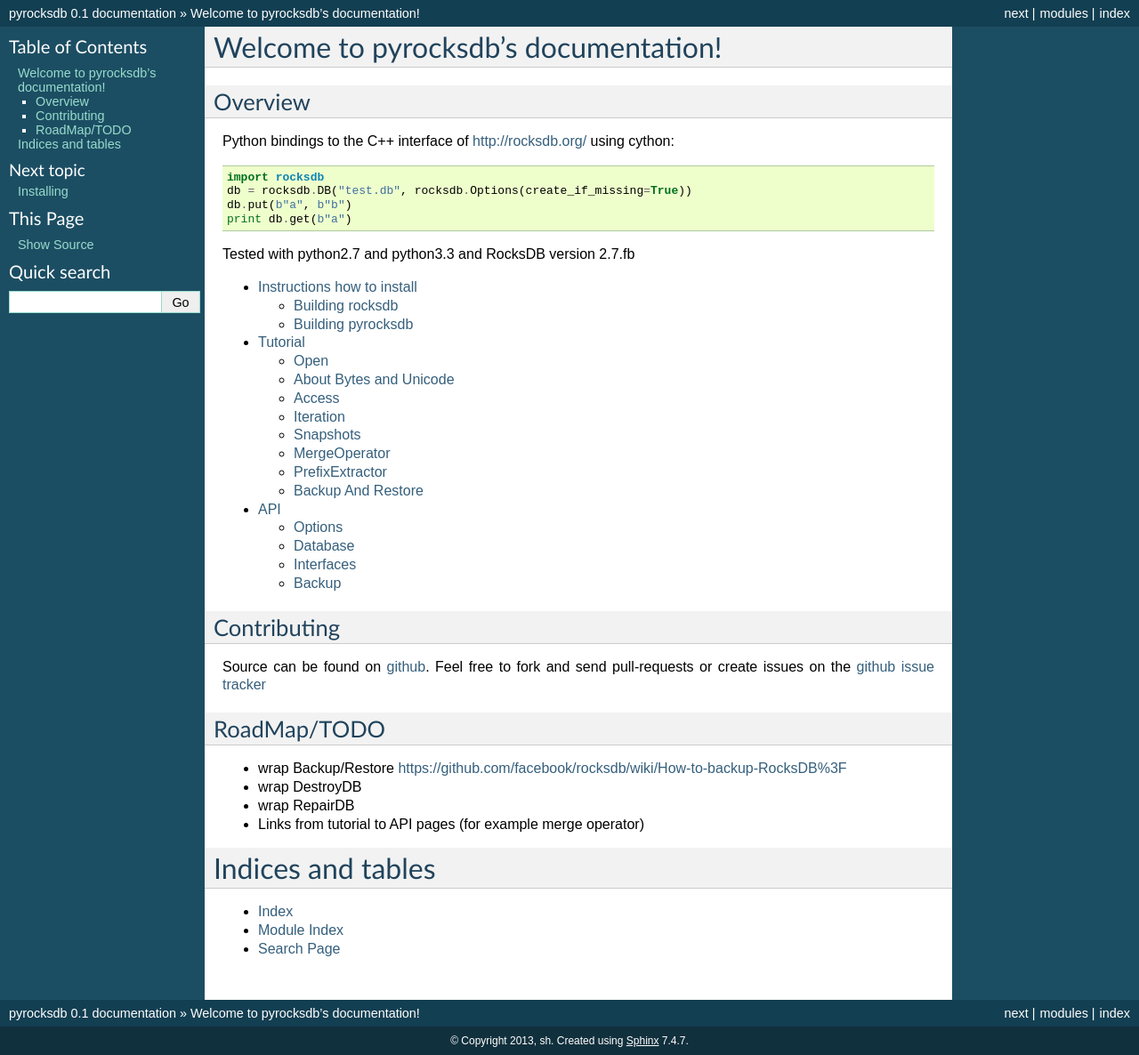
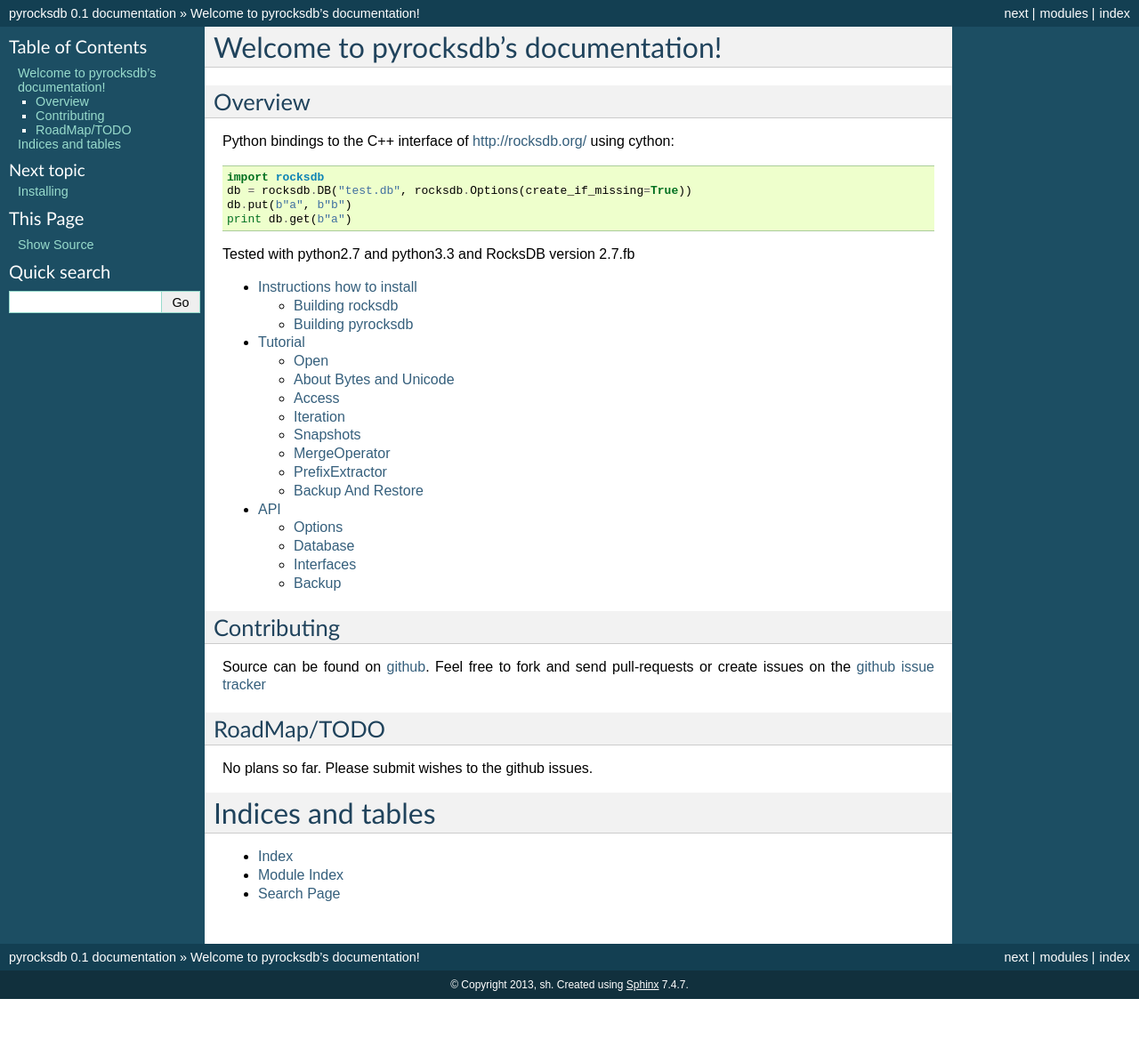
Before and after one commit to stephan-hof/pyrocksdb, a Sphinx documentation site: the page built from docs/index.rst, in a window 1280 px wide. Shown: the whole page at 89% size. Built offline with Sphinx 7.4.7, drawn with Linux system fonts in a browser that asks for light colours; after the commit the page ends 1123 px from its top, so only the background shows below that.

Commit message:
Update todos

```diff
--- a/docs/index.rst
+++ b/docs/index.rst
@@ -31,10 +31,7 @@
 RoadMap/TODO
 ------------
 
-* wrap Backup/Restore https://github.com/facebook/rocksdb/wiki/How-to-backup-RocksDB%3F
-* wrap DestroyDB
-* wrap RepairDB
-* Links from tutorial to API pages (for example merge operator)
+No plans so far. Please submit wishes to the github issues.
 
 Indices and tables
 ==================
```
